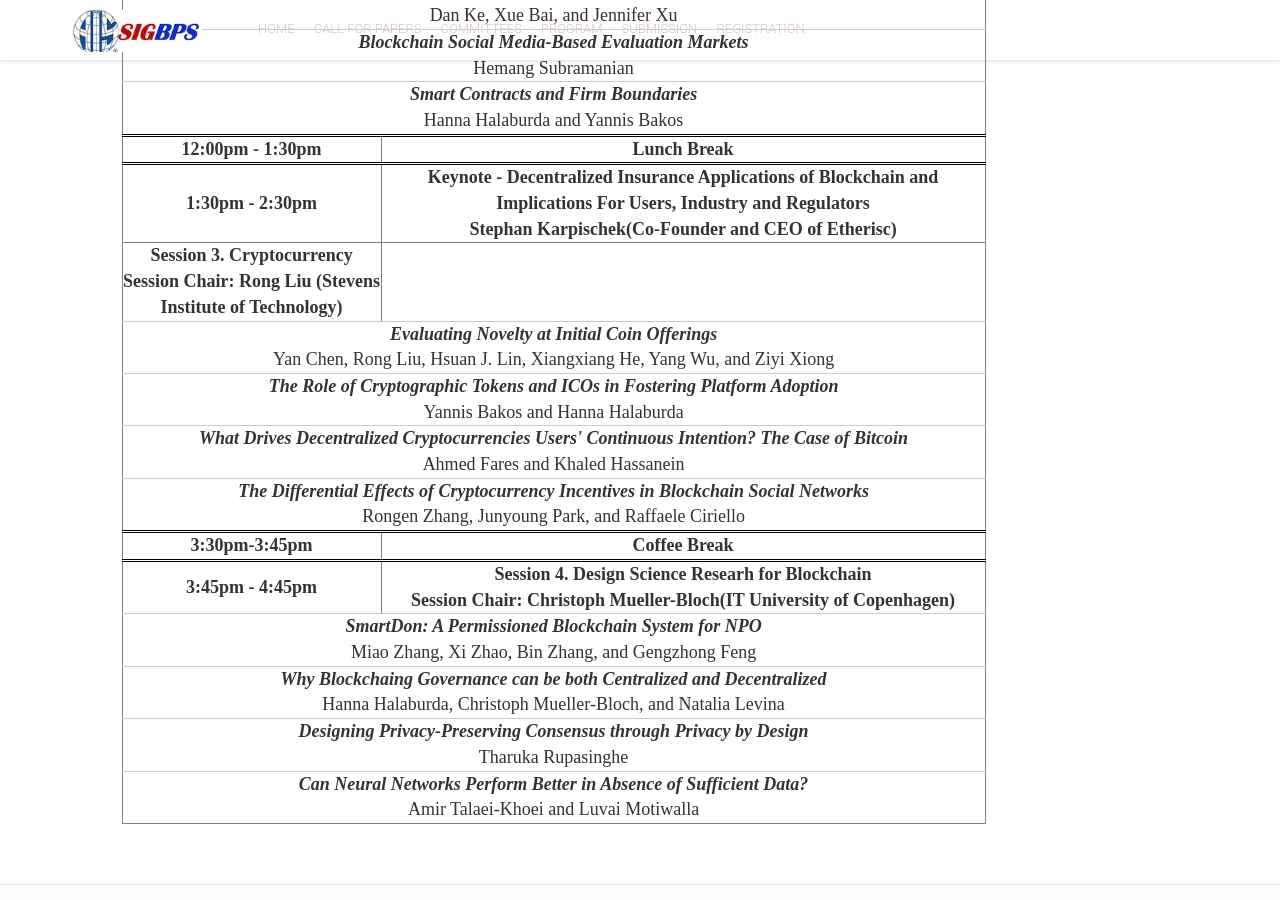
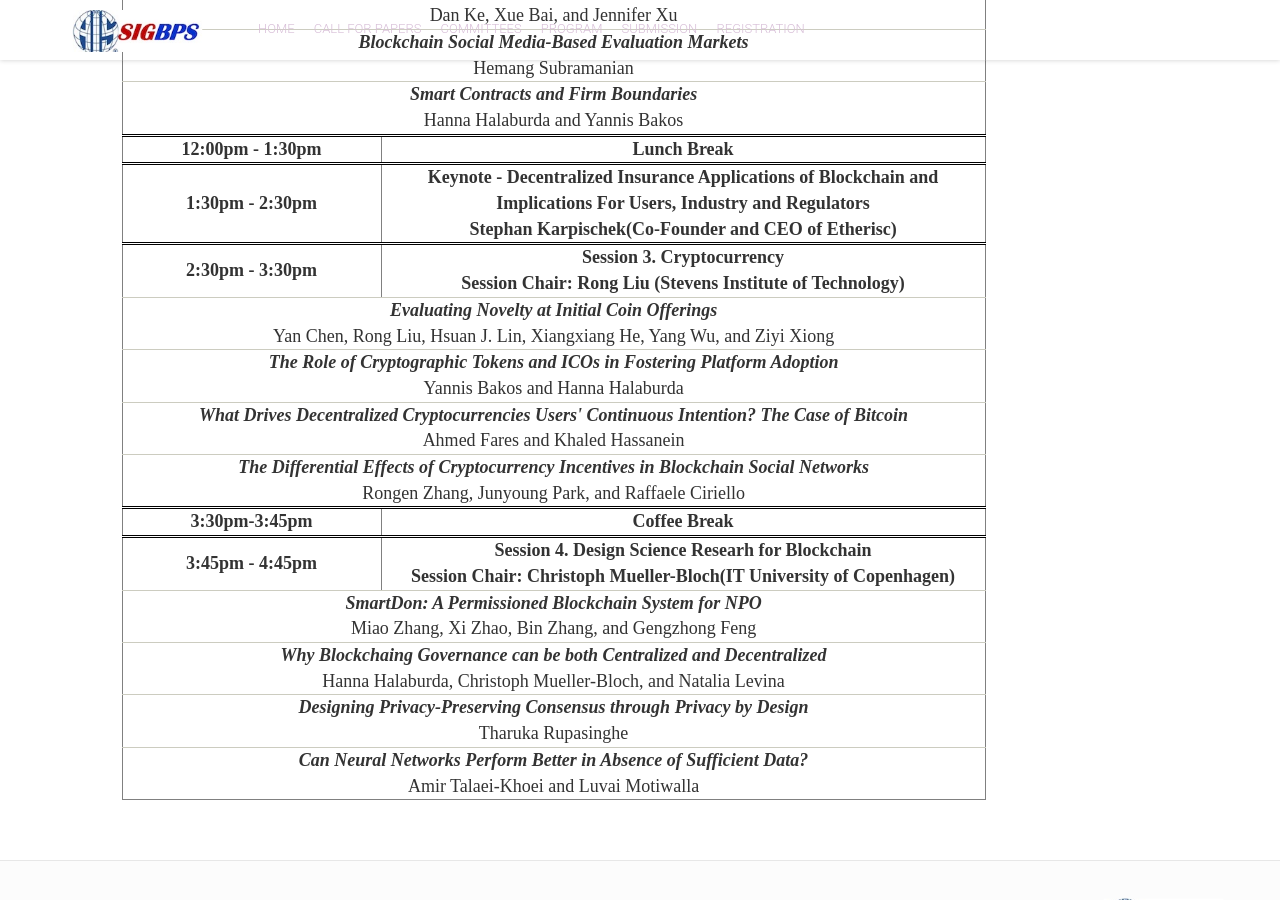
Before and after one commit to jayshanmis/jayshanmis.github.io, a Jekyll site: the page built from program.html, in a window 1280 px wide and 900 px high, scrolled down 1609 px. Built offline with Jekyll 4.4.1, drawn with Linux system fonts in a browser that asks for light colours; nearby versions of some CDN libraries.

Commit message:
Update finalprogram.html

```diff
--- a/_includes/finalprogram.html
+++ b/_includes/finalprogram.html
@@ -92,8 +92,8 @@
                                 Stephan Karpischek(Co-Founder and CEO of Etherisc)</th>
                             </tr>
 
-							<tr>
-                            	<th2:30pm - 3:30pm</th>
+				<tr style="border-top: double black;">
+                            	<th>2:30pm - 3:30pm</th>
                             	<th>Session 3. Cryptocurrency<br/>Session Chair: Rong Liu (Stevens Institute of Technology)</th></tr>
 
                             <tr><td colspan="2" style="border-top:1px solid #ccccc0;">
```
